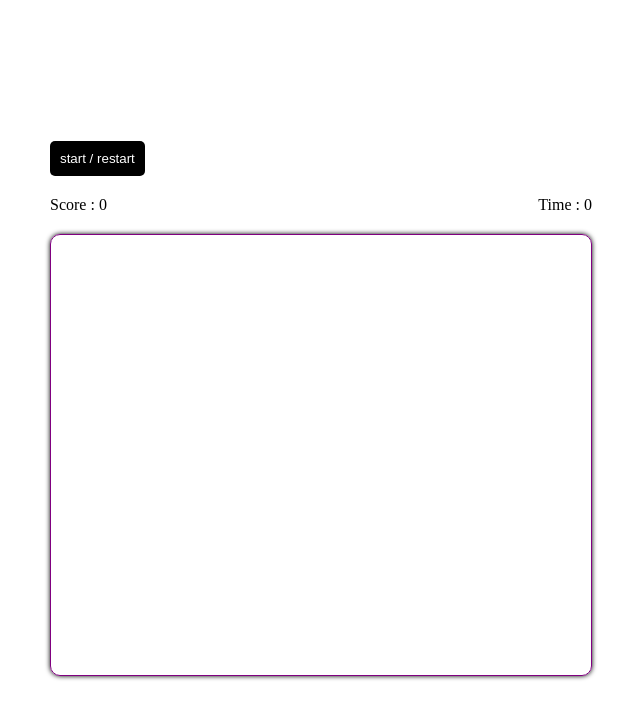
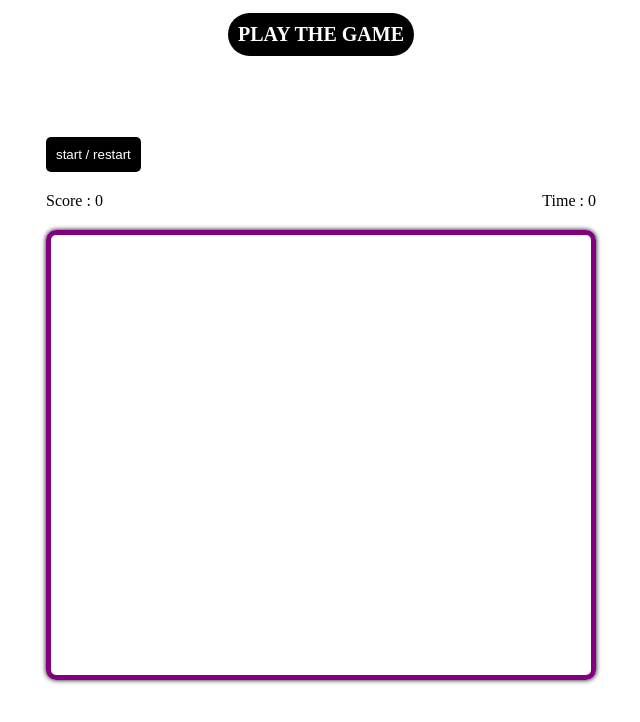
Before and after one commit to SOYA6A/TargetGame, a plain HTML site: page index.html in a window 1280 px wide. Shown: the whole page, without its empty margins (319-959 px from the left). Drawn offline with Linux system fonts and the light colour scheme.

Commit message:
added a h1 and styled it

```diff
--- a/index.html
+++ b/index.html
@@ -5,6 +5,7 @@
     <meta name="viewport" content="width=device-width, initial-scale=1.0">
     <title>Target Game</title>
     <link rel="stylesheet" href="styles.css">
+    <h1>PLAY THE GAME</h1>
 </head>
 
 <body>
--- a/styles.css
+++ b/styles.css
@@ -7,6 +7,20 @@ body {
     background-size: cover;
 }
 
+h1 {
+    position:absolute;
+    top: 0;
+    font-size: 20px;
+    text-align: center;
+    background-color: black;
+    border-radius: 30px;
+    padding: 10px;
+    color: white;
+    display: flex;
+
+
+
+}
 .game_infos{
     display: flex;
     justify-content: space-between ;
@@ -17,7 +31,7 @@ body {
 .container {
     height: 400px;
     width: 500px;
-    border: 1px solid purple;
+    border: 5px solid purple;
     cursor: crosshair;
     position: relative;
     padding: 20px;
```
